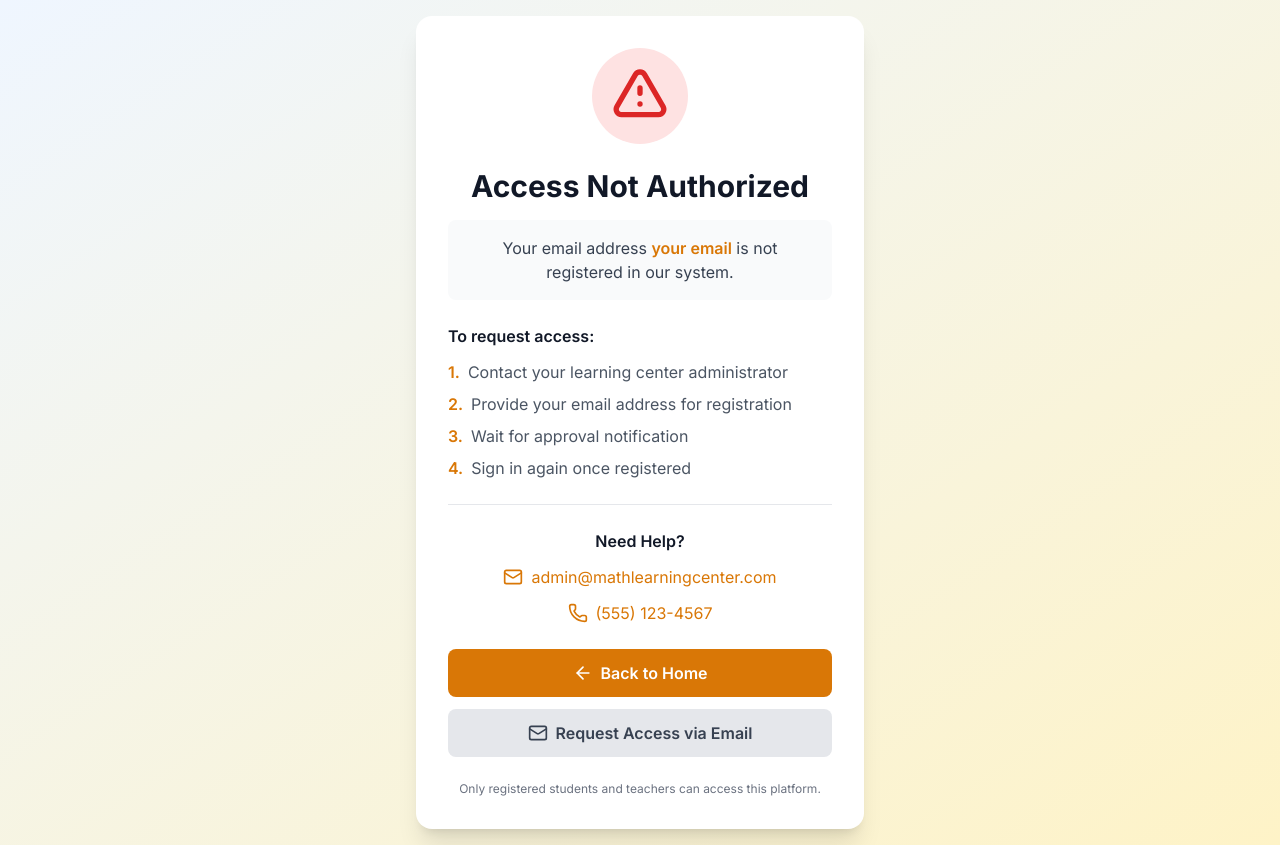
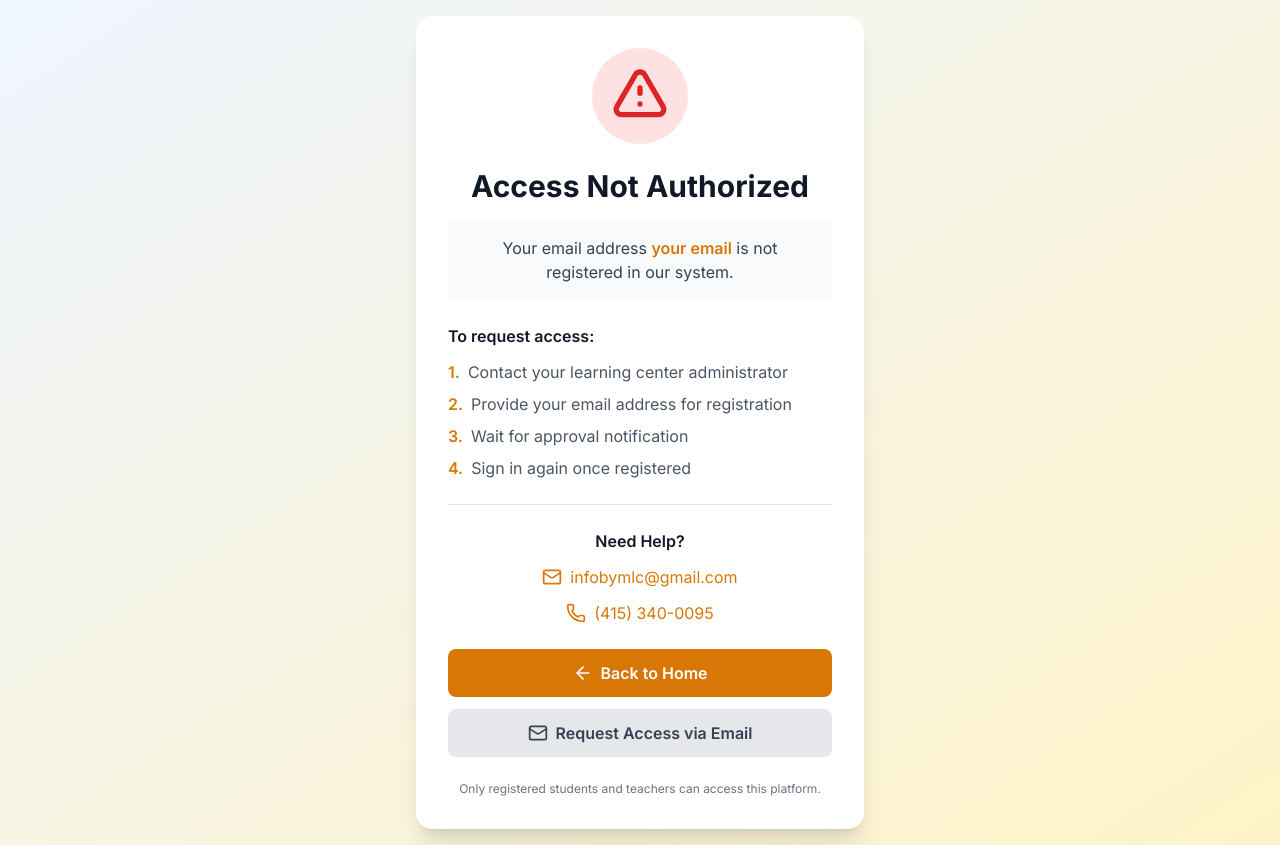
Before and after one commit to paridhi-agr/mlc-portal, a Next.js app: page /auth/access-denied in a window 1280 px wide. Built offline with nearby package versions, Linux system fonts and the light colour scheme.

Commit message:
Update contact info

```diff
--- a/app/auth/access-denied.js
+++ b/app/auth/access-denied/AccessDeniedClient.jsx
@@ -1,31 +1,24 @@
-// 'use client';
-
-// import { useSearchParams } from "next/navigation";
-// import Link from "next/link";
-
-// export default function AccessDeniedPage(){
-//     const searchParams = useSearchParams();
-//     const email = searchParams.get('email') || 'your email';
-
-//     return(
-//         <div >
-
-//         </div>
-//     )
-// }
-
 'use client';
 
 import { useSearchParams } from 'next/navigation';
 import { Mail, Phone, ArrowLeft } from 'lucide-react';
 import Link from 'next/link';
+import { useState, useEffect } from 'react';
 
-export default function AccessDenied() {
+export default function AccessDeniedClient() {
   const searchParams = useSearchParams();
   const email = searchParams.get('email') || 'your email';
+  const [emailSent, setEmailSent] = useState(false);
+
+  useEffect(() => {
+    if (!emailSent) return;
+
+    const timer = setTimeout(() => setEmailSent(false), 4000);
+    return () => clearTimeout(timer);
+  }, [emailSent]);
 
   return (
-    <div className="min-h-screen bg-gradient-to-br from-blue-50 to-indigo-100 flex items-center justify-center p-4">
+    <div className="min-h-screen bg-gradient-to-br from-blue-50 to-amber-100 flex items-center justify-center p-4">
       <div className="bg-white rounded-2xl shadow-xl p-8 max-w-md w-full">
         {/* Icon */}
         <div className="flex justify-center mb-6">
@@ -44,7 +37,7 @@ export default function AccessDenied() {
         {/* Message */}
         <div className="bg-gray-50 rounded-lg p-4 mb-6">
           <p className="text-gray-700 text-center">
-            Your email address <span className="font-semibold text-indigo-600">{email}</span> is not registered in our system.
+            Your email address <span className="font-semibold text-amber-600">{email}</span> is not registered in our system.
           </p>
         </div>
 
@@ -53,19 +46,19 @@ export default function AccessDenied() {
           <h2 className="font-semibold text-gray-900 mb-3">To request access:</h2>
           <ol className="space-y-2 text-gray-600">
             <li className="flex items-start">
-              <span className="font-semibold text-indigo-600 mr-2">1.</span>
+              <span className="font-semibold text-amber-600 mr-2">1.</span>
               <span>Contact your learning center administrator</span>
             </li>
             <li className="flex items-start">
-              <span className="font-semibold text-indigo-600 mr-2">2.</span>
+              <span className="font-semibold text-amber-600 mr-2">2.</span>
               <span>Provide your email address for registration</span>
             </li>
             <li className="flex items-start">
-              <span className="font-semibold text-indigo-600 mr-2">3.</span>
+              <span className="font-semibold text-amber-600 mr-2">3.</span>
               <span>Wait for approval notification</span>
             </li>
             <li className="flex items-start">
-              <span className="font-semibold text-indigo-600 mr-2">4.</span>
+              <span className="font-semibold text-amber-600 mr-2">4.</span>
               <span>Sign in again once registered</span>
             </li>
           </ol>
@@ -76,18 +69,18 @@ export default function AccessDenied() {
           <h3 className="font-semibold text-gray-900 mb-3 text-center">Need Help?</h3>
           <div className="space-y-3">
             <a
-              href="mailto:admin@mathlearningcenter.com"
-              className="flex items-center justify-center space-x-2 text-indigo-600 hover:text-indigo-700 transition"
+              href="mailto:infobymlc@gmail.com"
+              className="flex items-center justify-center space-x-2 text-amber-600 hover:text-amber-700 transition"
             >
               <Mail className="w-5 h-5" />
-              <span>admin@mathlearningcenter.com</span>
+              <span>infobymlc@gmail.com</span>
             </a>
             <a
-              href="tel:+15551234567"
-              className="flex items-center justify-center space-x-2 text-indigo-600 hover:text-indigo-700 transition"
+              href="tel:+14153400095"
+              className="flex items-center justify-center space-x-2 text-amber-600 hover:text-amber-700 transition"
             >
               <Phone className="w-5 h-5" />
-              <span>(555) 123-4567</span>
+              <span>(415) 340-0095</span>
             </a>
           </div>
         </div>
@@ -96,19 +89,31 @@ export default function AccessDenied() {
         <div className="space-y-3">
           <Link
             href="/"
-            className="flex items-center justify-center space-x-2 w-full bg-indigo-600 text-white py-3 rounded-lg font-semibold hover:bg-indigo-700 transition"
+            className="flex items-center justify-center space-x-2 w-full bg-amber-600 text-white py-3 rounded-lg font-semibold hover:bg-amber-700 transition"
           >
             <ArrowLeft className="w-5 h-5" />
             <span>Back to Home</span>
           </Link>
 
           <a
-            href="mailto:admin@mathlearningcenter.com?subject=Access%20Request&body=Hi,%0A%0AI%20would%20like%20to%20request%20access%20to%20the%20Math%20Learning%20Portal.%0A%0AMy%20email:%20"
+            href="mailto:infobymlc@gmail.com?subject=Access%20Request&body=Hi,%0A%0AI%20would%20like%20to%20request%20access%20to%20the%20Math%20Learning%20Portal.%0A%0AMy%20email:%20"
+            onClick={() => setEmailSent(true)}
             className="flex items-center justify-center space-x-2 w-full bg-gray-200 text-gray-700 py-3 rounded-lg font-semibold hover:bg-gray-300 transition"
           >
             <Mail className="w-5 h-5" />
             <span>Request Access via Email</span>
           </a>
+          {emailSent && (
+            <p className="mt-3 text-sm text-gray-600 text-center">
+              {"If your email app didn’t open, please copy and email us directly at "}
+              <span
+                className="font-semibold cursor-pointer text-blue-600"
+                onClick={() => navigator.clipboard.writeText('infobymlc@gmail.com')}
+              >
+                 infobymlc@gmail.com
+              </span>
+            </p>
+          )}
         </div>
 
         {/* Footer Note */}
--- a/app/auth/access-denied/page.jsx
+++ b/app/auth/access-denied/page.jsx
@@ -1,105 +1,10 @@
-'use client';
+import { Suspense } from "react";
+import AccessDeniedClient from "./AccessDeniedClient";
 
-import { useSearchParams } from 'next/navigation';
-import { Mail, Phone, ArrowLeft } from 'lucide-react';
-import Link from 'next/link';
-
-export default function AccessDenied() {
-  const searchParams = useSearchParams();
-  const email = searchParams.get('email') || 'your email';
-
+export default function AccessDeniedPage() {
   return (
-    <div className="min-h-screen bg-gradient-to-br from-blue-50 to-amber-100 flex items-center justify-center p-4">
-      <div className="bg-white rounded-2xl shadow-xl p-8 max-w-md w-full">
-        {/* Icon */}
-        <div className="flex justify-center mb-6">
-          <div className="bg-red-100 rounded-full p-4">
-            <svg className="w-16 h-16 text-red-600" fill="none" viewBox="0 0 24 24" stroke="currentColor">
-              <path strokeLinecap="round" strokeLinejoin="round" strokeWidth={2} d="M12 9v2m0 4h.01m-6.938 4h13.856c1.54 0 2.502-1.667 1.732-3L13.732 4c-.77-1.333-2.694-1.333-3.464 0L3.34 16c-.77 1.333.192 3 1.732 3z" />
-            </svg>
-          </div>
-        </div>
-
-        {/* Title */}
-        <h1 className="text-3xl font-bold text-gray-900 text-center mb-4">
-          Access Not Authorized
-        </h1>
-
-        {/* Message */}
-        <div className="bg-gray-50 rounded-lg p-4 mb-6">
-          <p className="text-gray-700 text-center">
-            Your email address <span className="font-semibold text-amber-600">{email}</span> is not registered in our system.
-          </p>
-        </div>
-
-        {/* Instructions */}
-        <div className="mb-6">
-          <h2 className="font-semibold text-gray-900 mb-3">To request access:</h2>
-          <ol className="space-y-2 text-gray-600">
-            <li className="flex items-start">
-              <span className="font-semibold text-amber-600 mr-2">1.</span>
-              <span>Contact your learning center administrator</span>
-            </li>
-            <li className="flex items-start">
-              <span className="font-semibold text-amber-600 mr-2">2.</span>
-              <span>Provide your email address for registration</span>
-            </li>
-            <li className="flex items-start">
-              <span className="font-semibold text-amber-600 mr-2">3.</span>
-              <span>Wait for approval notification</span>
-            </li>
-            <li className="flex items-start">
-              <span className="font-semibold text-amber-600 mr-2">4.</span>
-              <span>Sign in again once registered</span>
-            </li>
-          </ol>
-        </div>
-
-        {/* Contact Information */}
-        <div className="border-t border-gray-200 pt-6 mb-6">
-          <h3 className="font-semibold text-gray-900 mb-3 text-center">Need Help?</h3>
-          <div className="space-y-3">
-            <a
-              href="mailto:admin@mathlearningcenter.com"
-              className="flex items-center justify-center space-x-2 text-amber-600 hover:text-amber-700 transition"
-            >
-              <Mail className="w-5 h-5" />
-              <span>admin@mathlearningcenter.com</span>
-            </a>
-            <a
-              href="tel:+15551234567"
-              className="flex items-center justify-center space-x-2 text-amber-600 hover:text-amber-700 transition"
-            >
-              <Phone className="w-5 h-5" />
-              <span>(555) 123-4567</span>
-            </a>
-          </div>
-        </div>
-
-        {/* Actions */}
-        <div className="space-y-3">
-          <Link
-            href="/"
-            className="flex items-center justify-center space-x-2 w-full bg-amber-600 text-white py-3 rounded-lg font-semibold hover:bg-amber-700 transition"
-          >
-            <ArrowLeft className="w-5 h-5" />
-            <span>Back to Home</span>
-          </Link>
-
-          <a
-            href="mailto:admin@mathlearningcenter.com?subject=Access%20Request&body=Hi,%0A%0AI%20would%20like%20to%20request%20access%20to%20the%20Math%20Learning%20Portal.%0A%0AMy%20email:%20"
-            className="flex items-center justify-center space-x-2 w-full bg-gray-200 text-gray-700 py-3 rounded-lg font-semibold hover:bg-gray-300 transition"
-          >
-            <Mail className="w-5 h-5" />
-            <span>Request Access via Email</span>
-          </a>
-        </div>
-
-        {/* Footer Note */}
-        <p className="text-xs text-gray-500 text-center mt-6">
-          Only registered students and teachers can access this platform.
-        </p>
-      </div>
-    </div>
+    <Suspense fallback={<div>Loading…</div>}>
+      <AccessDeniedClient />
+    </Suspense>
   );
 }
--- a/app/auth/error/page.jsx
+++ /dev/null
@@ -1,37 +0,0 @@
-"use client";
-
-import { useSearchParams } from "next/navigation";
-import Link from "next/link";
-
-export default function AuthErrorPage() {
-  const searchParams = useSearchParams();
-  const error = searchParams.get("error");
-
-  const prettyError =
-    {
-      AccessDenied: "Access denied. Your account is not authorized.",
-      OAuthSignin: "Error connecting to Google. Try again.",
-      OAuthCallback: "Google callback failed.",
-      OAuthCreateAccount: "Could not create account.",
-      EmailSignin: "Email sign-in error.",
-      CredentialsSignin: "Invalid credentials.",
-      Default: "An unknown error occurred.",
-    }[error] || "An unknown error occurred.";
-
-  return (
-    <div className="min-h-screen flex items-center justify-center bg-red-50">
-      <div className="bg-white p-8 rounded-xl shadow-md max-w-md text-center">
-        <h1 className="text-2xl font-bold text-red-600 mb-4">Error</h1>
-
-        <p className="text-gray-700 mb-6">{prettyError}</p>
-
-        <Link
-          href="/auth/signin"
-          className="px-4 py-2 bg-blue-600 text-white rounded-lg hover:bg-blue-700"
-        >
-          Go back to Sign In
-        </Link>
-      </div>
-    </div>
-  );
-}
```
Also changed, not shown: app/auth/signin/page.jsx (deleted, +0 -19 lines), app/components/StudentDashboard.jsx (+8 -2 lines).
